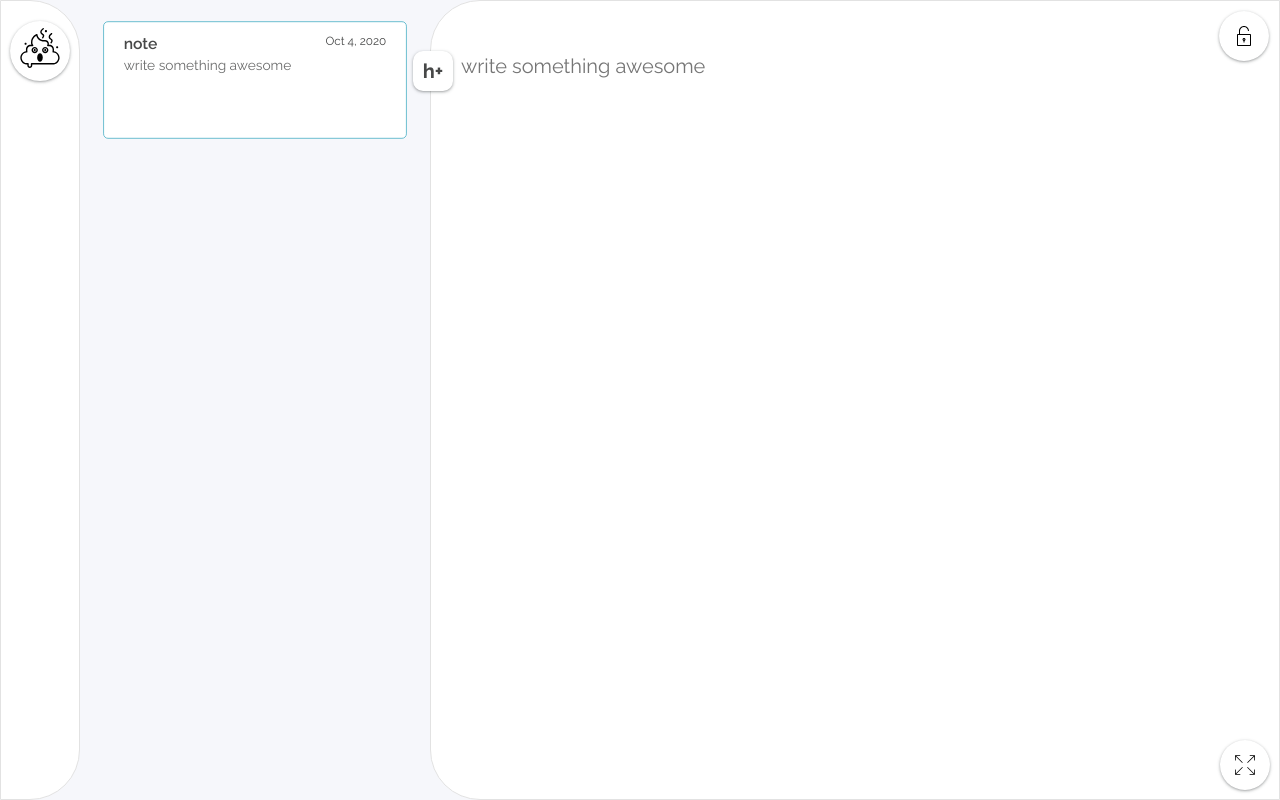
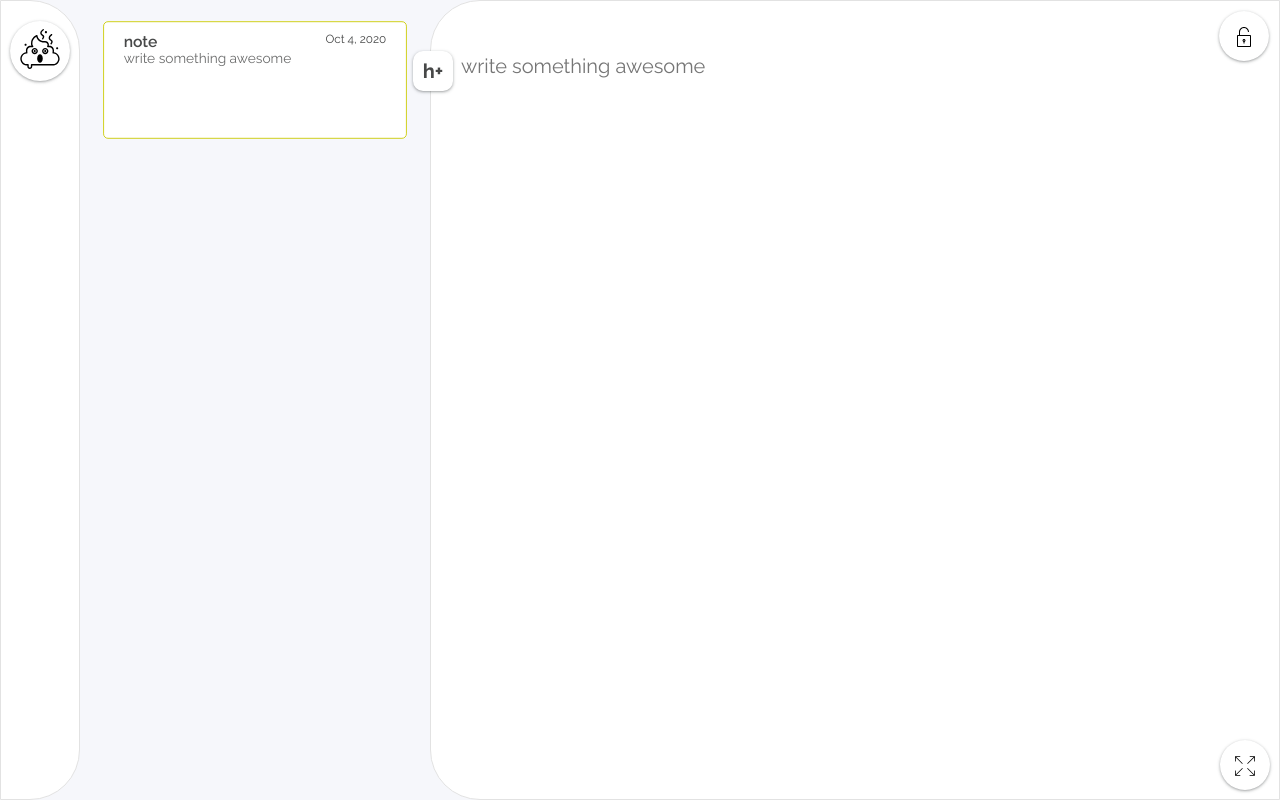
Before and after one commit to adilmas13/poop-it, an Angular app: page / in a window 1280 px wide. Built offline with nearby package versions, Linux system fonts and the light colour scheme.

Commit message:
chore: css cleanup

```diff
--- a/src/app/app.component.css
+++ b/src/app/app.component.css
@@ -1,13 +1,13 @@
 /*
-Error: File to import not found or unreadable: mixins.
+Error: File to import not found or unreadable: fonts.
         on line 1 of app.component.scss
 
-1: @import "mixins";
-2: @import "fonts";
-3: @import "colours";
-4: .parent {
-5:   display: flex;
-6:   width: 100vw;
+1: @import "fonts";
+2: @import "colours";
+3: .parent {
+4:   display: flex;
+5:   width: 100vw;
+6:   height: 100vh;
 
 Backtrace:
 app.component.scss:1
@@ -48,4 +48,4 @@ app.component.scss:1
 body:before {
   white-space: pre;
   font-family: monospace;
-  content: "Error: File to import not found or unreadable: mixins.\A         on line 1 of app.component.scss\A \A 1: @import \"mixins\";\A 2: @import \"fonts\";\A 3: @import \"colours\";\A 4: .parent {\A 5:   display: flex;\A 6:   width: 100vw;"; }
+  content: "Error: File to import not found or unreadable: fonts.\A         on line 1 of app.component.scss\A \A 1: @import \"fonts\";\A 2: @import \"colours\";\A 3: .parent {\A 4:   display: flex;\A 5:   width: 100vw;\A 6:   height: 100vh;"; }
--- a/src/app/app.component.scss
+++ b/src/app/app.component.scss
@@ -1,4 +1,3 @@
-@import "mixins";
 @import "fonts";
 @import "colours";
 .parent {
--- a/src/app/modules/composer/composer.component.css
+++ b/src/app/modules/composer/composer.component.css
@@ -4,10 +4,10 @@ Error: File to import not found or unreadable: colours.
 
 1: @import "colours";
 2: @import "fonts";
-3: @import "mixins";
-4:
-5: :host {
-6:   flex: 1;
+3:
+4: :host {
+5:   flex: 1;
+6:   box-sizing: border-box;
 
 Backtrace:
 composer.component.scss:1
@@ -48,4 +48,4 @@ composer.component.scss:1
 body:before {
   white-space: pre;
   font-family: monospace;
-  content: "Error: File to import not found or unreadable: colours.\A         on line 1 of composer.component.scss\A \A 1: @import \"colours\";\A 2: @import \"fonts\";\A 3: @import \"mixins\";\A 4: \A 5: :host {\A 6:   flex: 1;"; }
+  content: "Error: File to import not found or unreadable: colours.\A         on line 1 of composer.component.scss\A \A 1: @import \"colours\";\A 2: @import \"fonts\";\A 3: \A 4: :host {\A 5:   flex: 1;\A 6:   box-sizing: border-box;"; }
--- a/src/app/modules/composer/composer.component.scss
+++ b/src/app/modules/composer/composer.component.scss
@@ -1,6 +1,5 @@
 @import "colours";
 @import "fonts";
-@import "mixins";
 
 :host {
   flex: 1;
@@ -11,7 +10,6 @@
   border-top-left-radius: 50px;
   border-bottom-left-radius: 50px;
   background: var(--background-color);
-  //box-shadow: 0 1px 6px 0 var(--shadow-color);
   border: 1px solid var(--shadow-color);
   position: relative;
 
--- a/src/scss/_colours.scss
+++ b/src/scss/_colours.scss
@@ -1,34 +1,28 @@
 // LIGHT COLORS
 $background-color: #ffffff;
-$secondary-background-color: #F6F7Fb;
+$surface-color: #F6F7Fb;
 $default-color: #474848;
 $shadow-color: #e2e2e2;
 $border-color: #e8e8e8;
-$disable-bg-color: #fafafa;
 $icon-color: #000000;
 
 // DARK COLORS
 $background-color-dark: #192A3D;
-$secondary-background-color-dark: #233449;
+$surface-color-dark: #233449;
 $default-color-dark: #FFFFFF;
 $shadow-color-dark: #0f1318;
 $border-color-dark: #253c56;
-$disable-bg-color-dark: #12202f;
 $icon-color-dark: #ffffff;
 
 :root {
-  --primary-color: #69BDCF;
-  --primary-color-dark: #4AAFCF;
-  --success-color: #4bb543;
-  --error-color: #ff9494;
+  --primary-color: #cfcf19;
 }
 
 $colors: (
   --default-color : ($default-color, $default-color-dark),
   --background-color : ($background-color, $background-color-dark),
-  --secondary-background-color : ($secondary-background-color, $secondary-background-color-dark),
+  --surface-color : ($surface-color, $surface-color-dark),
   --shadow-color : ($shadow-color, $shadow-color-dark),
   --border-color : ($border-color, $border-color-dark),
-  --disable-bg-color : ($disable-bg-color, $disable-bg-color-dark),
   --icon-color : ($icon-color, $icon-color-dark)
 );
--- a/src/scss/styles.css
+++ b/src/scss/styles.css
@@ -2,54 +2,23 @@
 @import url("https://fonts.googleapis.com/css2?family=Architects+Daughter&display=swap");
 @import url("https://fonts.googleapis.com/css2?family=Special+Elite&display=swap");
 :root {
-  --primary-color: #69BDCF;
-  --primary-color-dark: #4AAFCF;
-  --success-color: #4bb543;
-  --error-color: #ff9494; }
+  --primary-color: #cfcf19; }
 
 .theme-light {
   --default-color: #474848;
   --background-color: #ffffff;
-  --secondary-background-color: #F6F7Fb;
+  --surface-color: #F6F7Fb;
   --shadow-color: #e2e2e2;
   --border-color: #e8e8e8;
-  --disable-bg-color: #fafafa;
   --icon-color: #000000; }
 
 .theme-dark {
   --default-color: #FFFFFF;
   --background-color: #192A3D;
-  --secondary-background-color: #233449;
+  --surface-color: #233449;
   --shadow-color: #0f1318;
   --border-color: #253c56;
-  --disable-bg-color: #12202f;
   --icon-color: #ffffff; }
-
-input {
-  outline: none;
-  box-sizing: border-box;
-  border: 1px solid var(--border-color);
-  width: 100%;
-  color: var(--default-color); }
-  input:focus {
-    border: 1px solid var(--primary-color); }
-  input.disable {
-    border: 1px solid var(--border-color);
-    background: var(--disable-bg-color); }
-
-textarea {
-  outline: none;
-  height: 100px;
-  border-radius: 5px;
-  font-size: 14px;
-  box-sizing: border-box;
-  border: 1px solid var(--border-color);
-  width: 100%;
-  resize: none;
-  color: var(--default-color); }
-  textarea.disable {
-    border: 1px solid var(--border-color);
-    background: var(--disable-bg-color); }
 
 html, body {
   height: 100%; }
@@ -57,24 +26,12 @@ html, body {
 body {
   font-weight: 400;
   margin: 0;
-  font-size: 14px;
-  line-height: 1.5;
   color: var(--default-color);
-  background: var(--secondary-background-color); }
+  background: var(--surface-color); }
 
 * {
   font-family: "Raleway", serif;
   box-sizing: border-box;
   background: transparent; }
 
-/* Chrome, Safari, Edge, Opera */
-input::-webkit-outer-spin-button,
-input::-webkit-inner-spin-button {
-  -webkit-appearance: none;
-  margin: 0; }
-
-/* Firefox */
-input[type=number] {
-  -moz-appearance: textfield; }
-
 /*# sourceMappingURL=styles.css.map */
--- a/src/scss/styles.scss
+++ b/src/scss/styles.scss
@@ -2,41 +2,6 @@
 @import 'fonts';
 @import "colours";
 @import "themes";
-
-
-input {
-  outline: none;
-  box-sizing: border-box;
-  border: 1px solid var(--border-color);
-  width: 100%;
-  color: var(--default-color);
-
-  &:focus {
-    border: 1px solid var(--primary-color);
-  }
-
-  &.disable {
-    border: 1px solid var(--border-color);
-    background: var(--disable-bg-color);
-  }
-}
-
-textarea {
-  outline: none;
-  height: 100px;
-  border-radius: $border-radius;
-  font-size: 14px;
-  box-sizing: border-box;
-  border: 1px solid var(--border-color);
-  width: 100%;
-  resize: none;
-  color: var(--default-color);
-
-  &.disable {
-    border: 1px solid var(--border-color);
-    background: var(--disable-bg-color);
-  }
-}
 
 html, body {
   height: 100%;
@@ -45,10 +10,8 @@ html, body {
 body {
   font-weight: $font-regular;
   margin: 0;
-  font-size: 14px;
-  line-height: 1.5;
   color: var(--default-color);
-  background: var(--secondary-background-color);
+  background: var(--surface-color);
 }
 
 * {
@@ -58,15 +21,3 @@ body {
   box-sizing: border-box;
   background: transparent;
 }
-
-/* Chrome, Safari, Edge, Opera */
-input::-webkit-outer-spin-button,
-input::-webkit-inner-spin-button {
-  -webkit-appearance: none;
-  margin: 0;
-}
-
-/* Firefox */
-input[type=number] {
-  -moz-appearance: textfield;
-}
```
